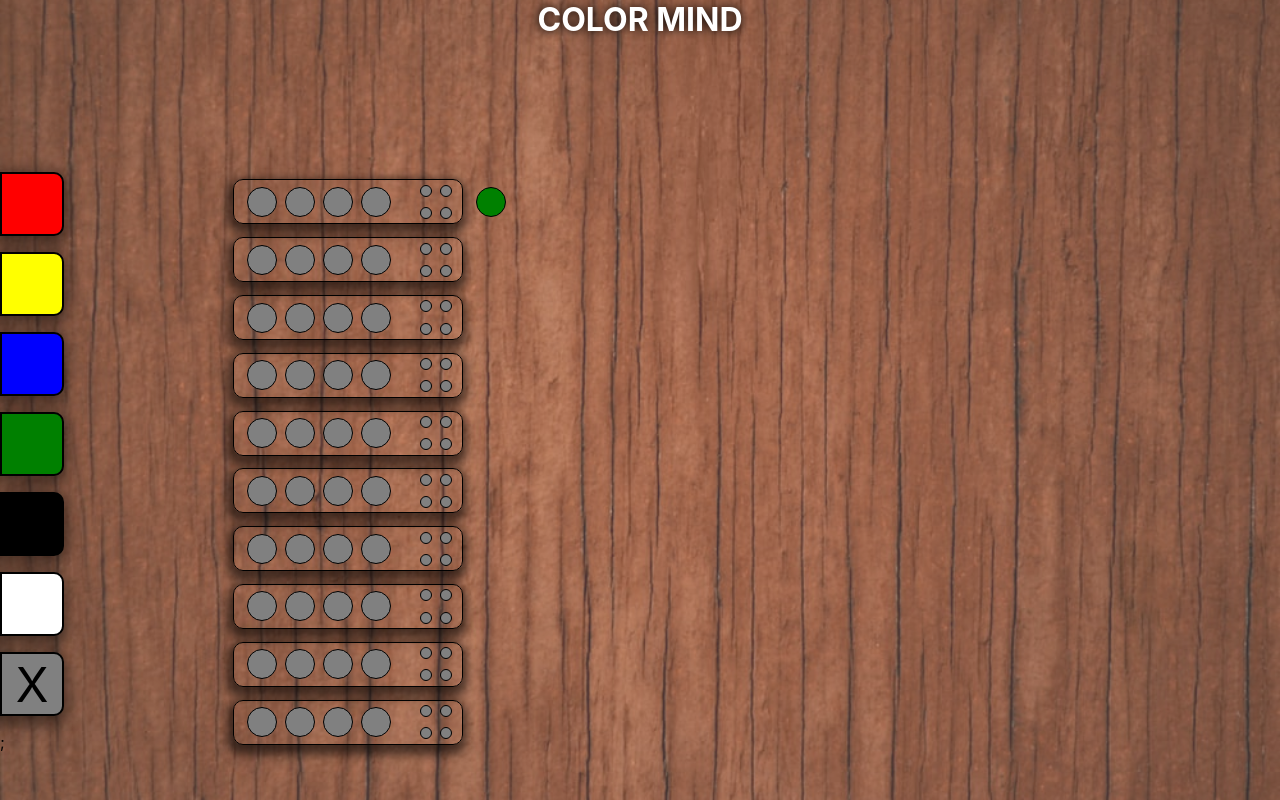
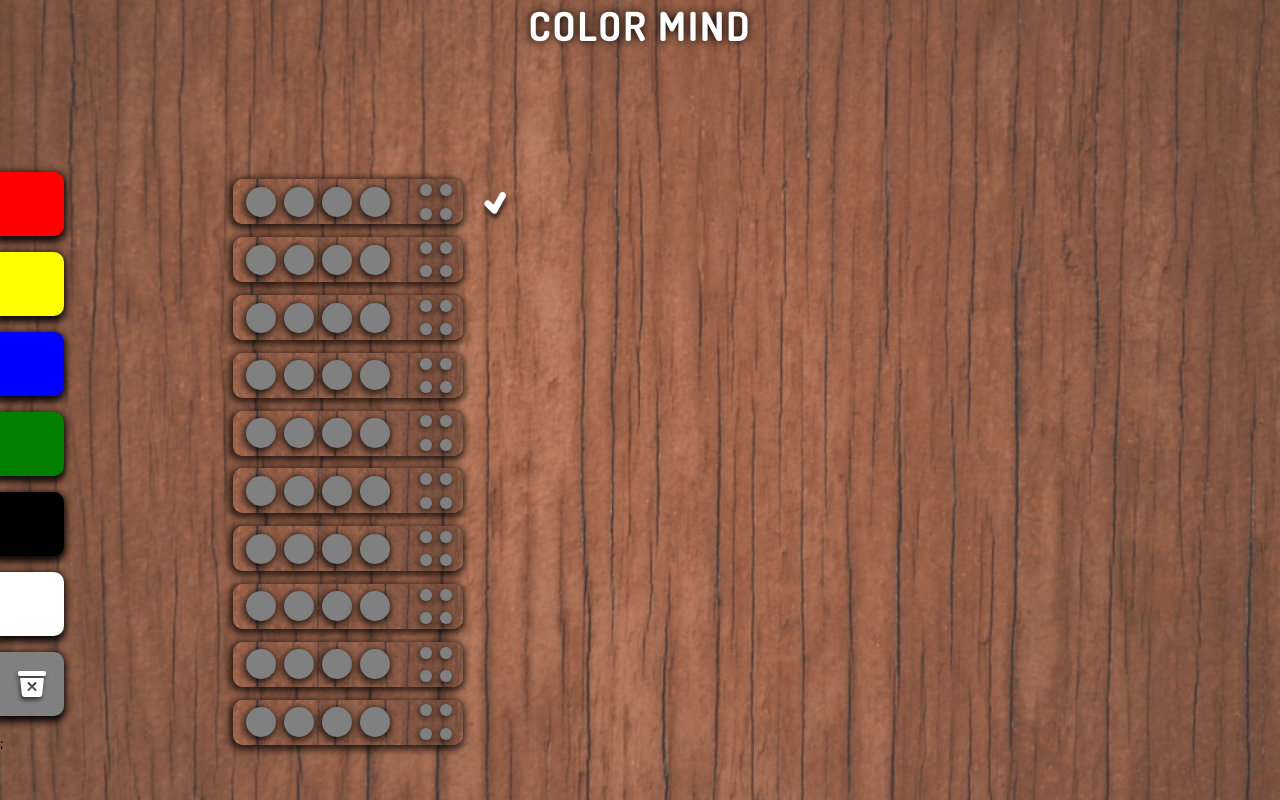
Before and after one commit to Gabborione/MasterMind, a React (Create React App) app: page / in a window 1280 px wide. Built offline with nearby package versions, Linux system fonts and the light colour scheme.

Commit message:
Migliorata la grafica e la giocabilità

```diff
--- a/package.json
+++ b/package.json
@@ -8,6 +8,7 @@
     "@testing-library/user-event": "^13.5.0",
     "react": "^18.2.0",
     "react-dom": "^18.2.0",
+    "react-icons": "^4.4.0",
     "react-scripts": "5.0.1",
     "web-vitals": "^2.1.4"
   },
--- a/public/index.html
+++ b/public/index.html
@@ -14,6 +14,12 @@
       manifest.json provides metadata used when your web app is installed on a
       user's mobile device or desktop. See https://developers.google.com/web/fundamentals/web-app-manifest/
     -->
+        <link rel="preconnect" href="https://fonts.googleapis.com" />
+        <link rel="preconnect" href="https://fonts.gstatic.com" crossorigin />
+        <link
+            href="https://fonts.googleapis.com/css2?family=Dosis:wght@500;700&display=swap"
+            rel="stylesheet"
+        />
         <link rel="manifest" href="%PUBLIC_URL%/manifest.json" />
         <!--
       Notice the use of %PUBLIC_URL% in the tags above.
@@ -38,6 +44,5 @@
 
       To begin the development, run `npm start` or `yarn start`.
       To create a production bundle, use `npm run build` or `yarn build`.
-    -->
-  </body>
+    --></body>
 </html>
--- a/src/App.js
+++ b/src/App.js
@@ -5,6 +5,7 @@ import ColorPicker from "./components/ColorPicker/ColorPicker";
 import EndGame from "./components/EndGame/EndGame";
 
 const COLORS = ["red", "yellow", "blue", "green", "black", "white"];
+const SOLUTION_LENGTH = 4;
 const MAX_TRY = 10;
 const DEFAULT_COLOR = "grey";
 const DEFAULT_GUESS = [
@@ -20,6 +21,7 @@ function App() {
     const [currentGuess, setCurrentGuess] = useState(DEFAULT_GUESS);
     const [next, setNext] = useState(false);
     const alreadyCalled = useRef(false);
+    const isInit = useRef(true);
     const [recurrences, setRecurrences] = useState([]);
     const [win, setWin] = useState(false);
     const [end, setEnd] = useState(false);
@@ -34,20 +36,29 @@ function App() {
         );
     }
 
+    function generateSolution() {
+        let newSolution = [];
+
+        for (let i = 0; i < SOLUTION_LENGTH; i++) {
+            newSolution.push(COLORS[Math.floor(Math.random() * COLORS.length)]);
+        }
+
+        setSolution(newSolution);
+
+        return newSolution;
+    }
+
+    function reload() {
+        setCount(0);
+        setCurrentGuess(DEFAULT_GUESS);
+        generateSolution();
+    }
+
     useEffect(() => {
         if (!alreadyCalled.current) {
             let reccurencesTemp = [];
-            const newSolution = ["red", "yellow", "blue", "green"];
-
-            // const newSolution = [];
-
-            // for (let i = 0; i < SOLUTION_LENGTH; i++) {
-            //     newSolution.push(
-            //         COLORS[Math.floor(Math.random() * COLORS.length)]
-            //     );
-            // }
-
-            setSolution(newSolution);
+            const newSolution = generateSolution();
+            // const newSolution = ["red", "yellow", "blue", "green"];
 
             newSolution.forEach((color) => {
                 if (
@@ -72,8 +83,8 @@ function App() {
     }, []);
 
     useEffect(() => {
-        if (alreadyCalled.current) {
-            alreadyCalled.current = false;
+        if (isInit.current) {
+            isInit.current = false;
         } else {
             console.log("a");
             if (arrayEquals(currentGuess, solution)) {
@@ -105,18 +116,18 @@ function App() {
                             <ColorPicker
                                 key={index}
                                 color={color}
-                                text={""}
                                 currentGuess={currentGuess}
                                 setCurrentGuess={setCurrentGuess}
                                 defaultColor={DEFAULT_COLOR}
                                 defaultGuess={DEFAULT_GUESS}
                                 isColor={true}
+                                removeColors={false}
                             />
                         );
                     })}
                     <ColorPicker
                         color={DEFAULT_COLOR}
-                        text={"X"}
+                        removeColors={true}
                         currentGuess={currentGuess}
                         setCurrentGuess={setCurrentGuess}
                         defaultColor={DEFAULT_COLOR}
--- a/src/App.scss
+++ b/src/App.scss
@@ -16,13 +16,6 @@
     background-color: rgba(255, 255, 255, 0.2);
     background-blend-mode: lighten;
     padding-bottom: 3rem;
-}
-
-.title {
-    font-size: 2rem;
-    font-weight: bold;
-    color: #fff;
-    text-shadow: 0 0 10px #000;
 }
 
 .body {
--- a/src/components/ColorPicker/ColorPicker.js
+++ b/src/components/ColorPicker/ColorPicker.js
@@ -1,9 +1,11 @@
 import React from "react";
 import "./ColorPicker.scss";
+import { TiTrash } from "react-icons/ti";
+import { IoTrashBin } from "react-icons/io5";
 
 const ColorPicker = ({
     color,
-    text,
+    removeColors,
     currentGuess,
     setCurrentGuess,
     defaultColor,
@@ -30,7 +32,7 @@ const ColorPicker = ({
             style={{ backgroundColor: `${color}` }}
             onClick={isColor ? handleColorClick : handleDelete}
         >
-            {text}
+            {removeColors ? <IoTrashBin /> : null}
         </div>
     );
 };
--- a/src/components/ColorPicker/ColorPicker.scss
+++ b/src/components/ColorPicker/ColorPicker.scss
@@ -1,14 +1,18 @@
 .colorPicker {
     width: 4rem;
     height: 4rem;
-    border: 2px solid #000;
+
     border-top-right-radius: 10px;
     border-bottom-right-radius: 10px;
-    box-shadow: -1px 5px 15px 5px rgba(0, 0, 0, 0.47);
-    color: black;
-    font-size: 3rem;
+    box-shadow: -1px 3px 7px 3px rgba(0, 0, 0, 0.9);
+    color: white;
+    font-size: 2rem;
     display: flex;
     justify-content: center;
     align-items: center;
     cursor: pointer;
+
+    > * {
+        filter: drop-shadow(-1px 3px 2px rgb(0 0 0 / 0.6));
+    }
 }
--- a/src/components/EndGame/EndGame.js
+++ b/src/components/EndGame/EndGame.js
@@ -1,13 +1,23 @@
 import React from "react";
-import Line from "../Line/Line";
 import "./EndGame.scss";
+import { TiRefresh } from "react-icons/ti/";
 
 const EndGame = ({ solution, win }) => {
     return (
         <div className="overlay">
             <div className="endCard">
-                <h1 className="title">{win ? "HAI VINTO" : "HAI PERSO"}</h1>
-                <div className="lineContainer">
+                <h1 className="title">{win ? "YOU WIN" : "YOU LOOSE"}</h1>
+                <p>SOLUTION:</p>
+                <div
+                    className="lineContainer"
+                    style={{
+                        background: "url(Images/BackgroundImage.jfif) right",
+                        backgroundColor: "rgba(255, 255, 255, 0.2)",
+                        backgroundBlendMode: "lighten",
+                        boxShadow: "-1px 2px 7px 3px rgba(0, 0, 0, 0.7)",
+                        border: "none",
+                    }}
+                >
                     {solution.map((color, index) => {
                         return (
                             <div
@@ -19,7 +29,12 @@ const EndGame = ({ solution, win }) => {
                     })}
                 </div>
                 <div className="commands">
-                    <button className="button" onClick={() => window.location.reload()}></button>
+                    <button
+                        className="button"
+                        onClick={() => window.location.reload()}
+                    >
+                        <TiRefresh />
+                    </button>
                 </div>
             </div>
         </div>
--- a/src/components/EndGame/EndGame.scss
+++ b/src/components/EndGame/EndGame.scss
@@ -13,7 +13,6 @@
 
 .endCard {
     width: 80%;
-    height: 40%;
     box-shadow: -1px 5px 10px 5px rgba(0, 0, 0, 0.57);
     background: url("../../../public/Images/BackgroundImage.jfif") no-repeat
         center center fixed;
@@ -26,7 +25,14 @@
     justify-content: space-between;
     padding: 1rem;
     align-items: center;
-    gap: 1rem;
+    gap: 0.5rem;
+
+    p {
+        color: white;
+        font-size: 1.5rem;
+        font-weight: 500;
+        margin-top: 1rem;
+    }
 }
 
 .button {
@@ -34,9 +40,16 @@
     aspect-ratio: 1;
     border-radius: 15px;
     border: none;
-    box-shadow: -1px 5px 6px 3px rgba(0, 0, 0, 0.5);
+    box-shadow: -1px 2px 7px 3px rgba(0, 0, 0, 0.6);
     display: flex;
     justify-content: center;
     align-items: center;
     cursor: pointer;
+    font-size: 3rem;
+    color: green;
+    margin-top: 1rem;
+    background: url("../../../public/Images/BackgroundImage.jfif") right;
+    background-color: rgba(255, 255, 255, 0.2);
+    background-blend-mode: lighten;
+    color: white;
 }
--- a/src/components/Line/Line.js
+++ b/src/components/Line/Line.js
@@ -1,5 +1,6 @@
 import React, { useState, useEffect } from "react";
 import "./Line.scss";
+import { TiTick, TiTickOutline } from "react-icons/ti";
 
 const DEFAULT_COLOR = "grey";
 const DEFAULT_HINTS = Array(4).fill(DEFAULT_COLOR);
@@ -130,7 +131,9 @@ const Line = ({
                 </div>
             </div>
             {isCurrentGuess && (
-                <div className="confirm" onClick={handleConfirm}></div>
+                <div className="confirm" onClick={handleConfirm}>
+                    <TiTick />
+                </div>
             )}
         </div>
     );
--- a/src/components/Line/Line.scss
+++ b/src/components/Line/Line.scss
@@ -6,9 +6,11 @@
     justify-content: center;
     align-items: center;
     gap: 1rem;
-    border: 1px solid #000;
+    background: url("../../../public/Images/BackgroundImage.jfif") right;
+    background-color: rgba(255, 255, 255, 0.2);
+    background-blend-mode: lighten;
+    box-shadow: -1px 2px 7px 3px rgba(0, 0, 0, 0.7);
     border-radius: 10px;
-    box-shadow: -1px 5px 10px 5px rgba(0, 0, 0, 0.57);
     padding-left: 0.3rem;
     padding-right: 0.3rem;
 }
@@ -25,7 +27,7 @@
 .color {
     width: 30px;
     aspect-ratio: 1;
-    border: 1px solid #000;
+    box-shadow: -1px 2px 7px 2px rgba(0, 0, 0, 0.7);
     border-radius: 50%;
 }
 
@@ -43,16 +45,18 @@
 .hint {
     width: 12px;
     aspect-ratio: 1;
-    border: 1px solid #000;
+    box-shadow: -1px 2px 7px 1px rgba(0, 0, 0, 0.6);
     border-radius: 50%;
     cursor: pointer;
 }
 
 .confirm {
-    width: 30px;
-    aspect-ratio: 1;
-    border: 1px solid #000;
-    border-radius: 50%;
-    background-color: green;
+    background-color: transparent;
     cursor: pointer;
+    display: flex;
+    justify-content: center;
+    align-items: center;
+    font-size: 2.5rem;
+    color: white;
+    filter: drop-shadow(1px 5px 2px rgb(0 0 0 / 0.6));
 }
--- a/src/sassStyles/_global.scss
+++ b/src/sassStyles/_global.scss
@@ -4,6 +4,7 @@
     margin: 0;
     padding: 0;
     box-sizing: border-box;
+    font-family: "Dosis", sans-serif;
 }
 
 body {
--- a/src/sassStyles/_typography.scss
+++ b/src/sassStyles/_typography.scss
@@ -2,4 +2,9 @@
 
 h1 {
     font-size: $font-800;
+    font-weight: 700;
+    letter-spacing: 2px;
+    font-weight: bold;
+    color: #fff;
+    text-shadow: 0 0 10px #000;
 }
```
Also changed, not shown: 1 other file (tests, documents, lock files or other folders). Lines whose indentation alone changed are shown as unchanged.
